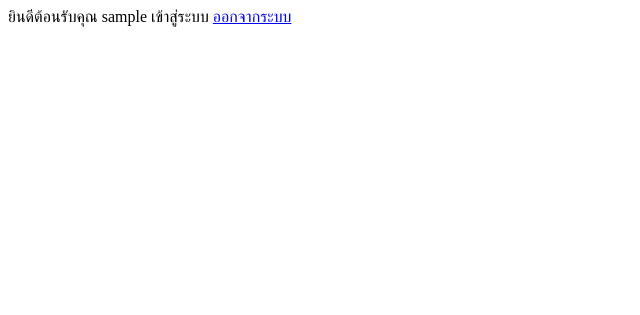
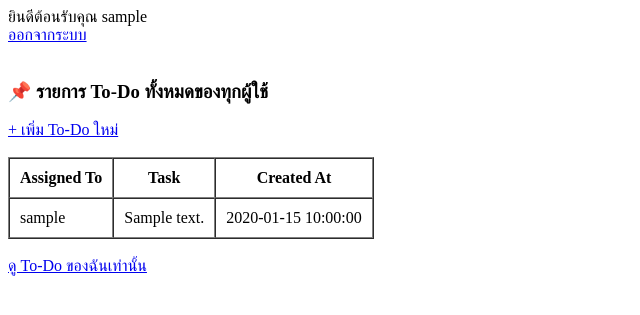
Before and after one commit to mike-PairCo/lesson-php-01, a PHP site: page /dashboard.php in a window 1280 px wide. Shown: the top 315 px of the page, without its empty margins (0-640 px from the left). Run offline with PHP 8.4, Linux system fonts and the light colour scheme; the visitor is signed in with stand-in values (Sample User, id 1); tables that the repository leaves empty or names only in its code hold one stand-in row (values such as "Sample post").

Commit message:
update code format and add add-todo page

```diff
--- a/config.php
+++ b/config.php
@@ -5,10 +5,3 @@ $db_username = "root";
 $db_password = "";
 $db_name = "todo-app";
 ?>
-อย่ามาดูฉันนะ
-
-// task
-1.หลังจาก login ไปแล้ว ทำหน้า add-todo.php รับข้อความที่ user อนากจะจด
-/ todo ของแต่ละ user แต่ละอันต้องแยกกันด้วย id ()required login before
-
-2.(challenge) ทำหน้าโชว์ list ของ todo ของตัวเอง
--- a/dashboard.php
+++ b/dashboard.php
@@ -1,14 +1,49 @@
 <?php
 session_start();
+include "db.php";
 
-if (isset($_SESSION["user_id"])) {
-    ?>
-    ยินดีต้อนรับคุณ <?php echo $_SESSION["username"]; ?> เข้าสู่ระบบ
-    <a href="logout.php">ออกจากระบบ</a>
-    <?php
-} else {
-    ?>
-    กรุณาเข้าสู่ระบบก่อน <a href="login.php">คลิกตรงนี้</a>
-    <?php
+if (!isset($_SESSION["user_id"])) {
+    echo "กรุณาเข้าสู่ระบบก่อน <a href='login.php'>คลิกตรงนี้</a>";
+    exit();
 }
 ?>
+
+ยินดีต้อนรับคุณ <?php echo $_SESSION["username"]; ?><br>
+<a href="logout.php">ออกจากระบบ</a>
+<br><br>
+
+<h3>📌 รายการ To-Do ทั้งหมดของทุกผู้ใช้</h3>
+<a href="add-todo.php">+ เพิ่ม To-Do ใหม่</a>
+<br><br>
+
+<table border="1" cellpadding="10" cellspacing="0">
+    <tr>
+        <th>Assigned To</th>
+        <th>Task</th>
+        <th>Created At</th>
+    </tr>
+
+<?php
+// join เพื่อดูชื่อ user ด้วย
+$sql = "
+    SELECT todos.todo_text, todos.created_at, users.username
+    FROM todos
+    INNER JOIN users ON todos.user_id = users.id
+    ORDER BY todos.created_at DESC
+";
+$result = mysqli_query($db_connection, $sql);
+
+while ($row = mysqli_fetch_assoc($result)) {
+?>
+    <tr>
+        <td><?php echo $row['username']; ?></td>
+        <td><?php echo $row['todo_text']; ?></td>
+        <td><?php echo $row['created_at']; ?></td>
+    </tr>
+<?php
+}
+?>
+</table>
+
+<br>
+<a href="user-todo.php">ดู To-Do ของฉันเท่านั้น</a>
```
Also changed, not shown: add-todo.php (added, +30 -0 lines), login.php (+4 -4 lines).
